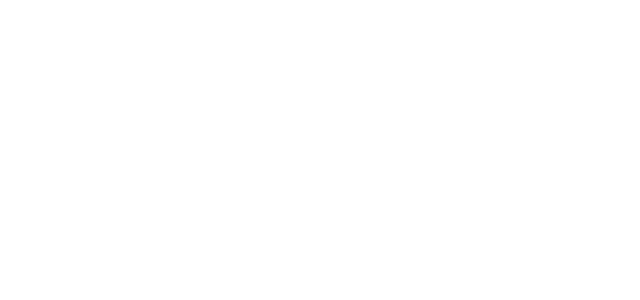
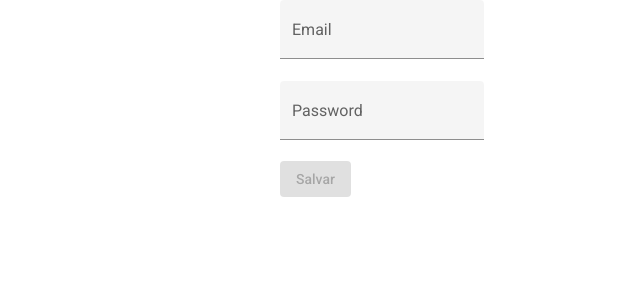
Before and after one commit to AdrianoRabello/angular-testing, an Angular app: page /input-output in a window 1280 px wide. Before the commit this address led to /. Shown: the top 300 px of the page, without its empty margins (258-898 px from the left). Built offline with nearby package versions, Linux system fonts and the light colour scheme.

Commit message:
testing input, output properties and EventEmitter events

```diff
--- a/package.json
+++ b/package.json
@@ -46,5 +46,10 @@
     "ts-node": "~7.0.0",
     "tslint": "~5.15.0",
     "typescript": "~3.5.3"
+  },
+  "browser": {
+    "fs": false,
+    "path": false,
+    "os": false
   }
 }
--- a/src/app/app-routing.module.ts
+++ b/src/app/app-routing.module.ts
@@ -2,12 +2,14 @@
 import { Routes, RouterModule } from '@angular/router';
 import { AppComponent } from './app.component';
 import { CreateUserComponent } from './create-user/create-user.component';
+import { InputOutputComponent } from './input-output/input-output.component';
 import { UsingPipeComponent } from './using-pipe/using-pipe.component';
 
 export const routes: Routes = [
   {path: 'teste', component: AppComponent},
   {path: 'create-user', component: CreateUserComponent},
   {path: 'pipe', component: UsingPipeComponent},
+  {path: 'input-output', component: InputOutputComponent},
   {path: '', component: AppComponent}
 ];
 
--- a/src/app/app.component.css
+++ b/src/app/app.component.css
@@ -1,4 +1,5 @@
 .app {
     display: flex;
+    width: 100%;
     justify-content: center;
 }
--- a/src/app/app.module.ts
+++ b/src/app/app.module.ts
@@ -16,6 +16,7 @@
 import { UsingPipeComponent } from './using-pipe/using-pipe.component';
 import { UrlPipe } from './pipes/url/url.pipe';
 import { OverrideInjectsComponent } from './override-injects/override-injects.component';
+import { InputOutputComponent } from './input-output/input-output.component';
 
 @NgModule({
   declarations: [
@@ -27,7 +28,8 @@
     LoginComponent,
     UrlPipe,
     UsingPipeComponent,
-    OverrideInjectsComponent
+    OverrideInjectsComponent,
+    InputOutputComponent
   ],
   imports: [
     BrowserModule,
--- /dev/null
+++ b/src/app/input-output/input-output.component.css
@@ -0,0 +1,9 @@
+
+
+mat-form-field{
+    width: 100% !important;
+}
+
+mat-error{
+    width: 100%;
+}
--- /dev/null
+++ b/src/app/input-output/input-output.component.html
@@ -0,0 +1,15 @@
+<div>
+    <mat-form-field appearance="fill">
+        <mat-label>Email</mat-label>
+        <input matInput type="email" #email>
+    </mat-form-field>
+</div>
+
+<div>
+    <mat-form-field appearance="fill">
+        <mat-label>Password</mat-label>
+        <input matInput type="password" #password>
+    </mat-form-field>
+</div>
+
+<button mat-raised-button color="primary" [disabled]="enabled" (click)="login(email.value,password.value)"class="btn"> Salvar </button>
--- /dev/null
+++ b/src/app/input-output/input-output.component.ts
@@ -0,0 +1,29 @@
+import { User } from './../models/user';
+import { Component, EventEmitter, Input, OnInit, Output } from '@angular/core';
+
+@Component({
+  selector: 'app-input-output',
+  templateUrl: './input-output.component.html',
+  styleUrls: ['./input-output.component.css']
+})
+export class InputOutputComponent implements OnInit {
+
+  @Output() loggedIn = new EventEmitter<User>();
+  @Input() enabled = true;
+
+  constructor() { }
+
+  ngOnInit() {
+  }
+
+  login(email:string, password:string){
+    console.log(`email : ${email} password: ${password}`);
+
+    if(email && password){
+      console.log(`Emmiting event `);
+      const user = new User(email,password);
+      this.loggedIn.emit(user);
+    }
+  }
+
+}
--- /dev/null
+++ b/src/app/models/user.ts
@@ -0,0 +1,9 @@
+
+
+export class User{
+
+    constructor(public email:string, public password:string){
+
+    }
+
+}
```
Also changed, not shown: 1 other file (tests, documents, lock files or other folders).
